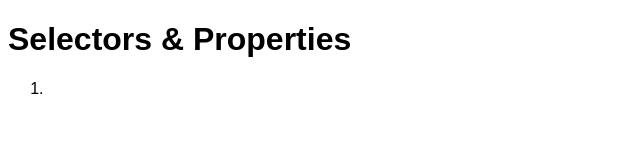
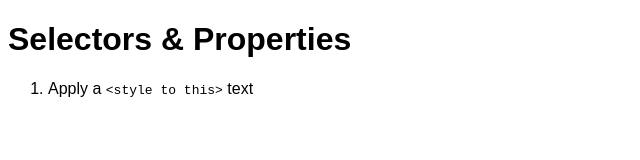
Before and after one commit to dannyflatiron/css-advanced, a plain HTML site: page practice.html in a window 1280 px wide. Shown: the whole page, without its empty margins (0-640 px from the left). Drawn offline with Linux system fonts and the light colour scheme.

Commit message:
add practie tests

```diff
--- a/practice.html
+++ b/practice.html
@@ -9,7 +9,7 @@
 <body>
   <h1 id="practice">Selectors &amp; Properties</h1>
   <ol>
-    <li></li>
+    <li>Apply a <code>&lt;style to this&gt;</code> text</li>
   </ol>
 </body>
 
```
